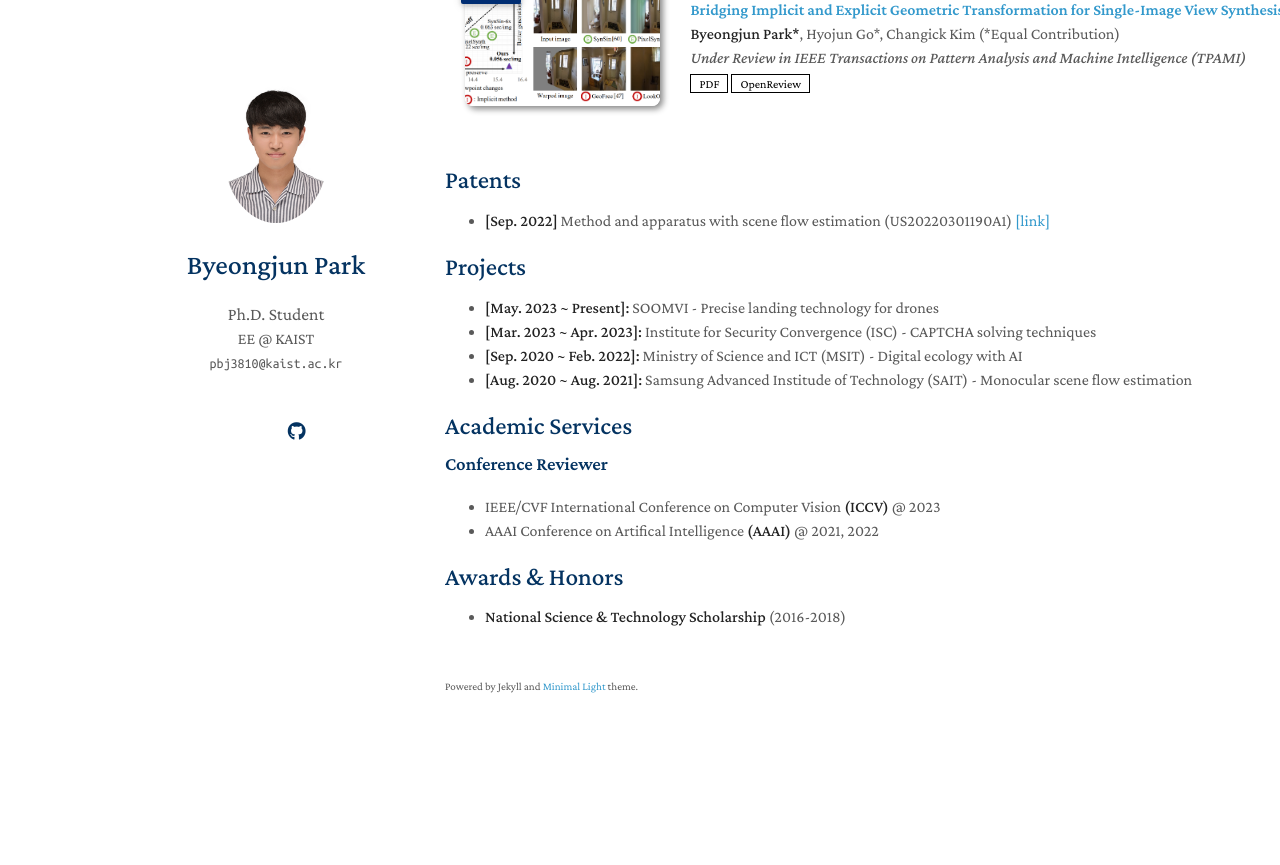
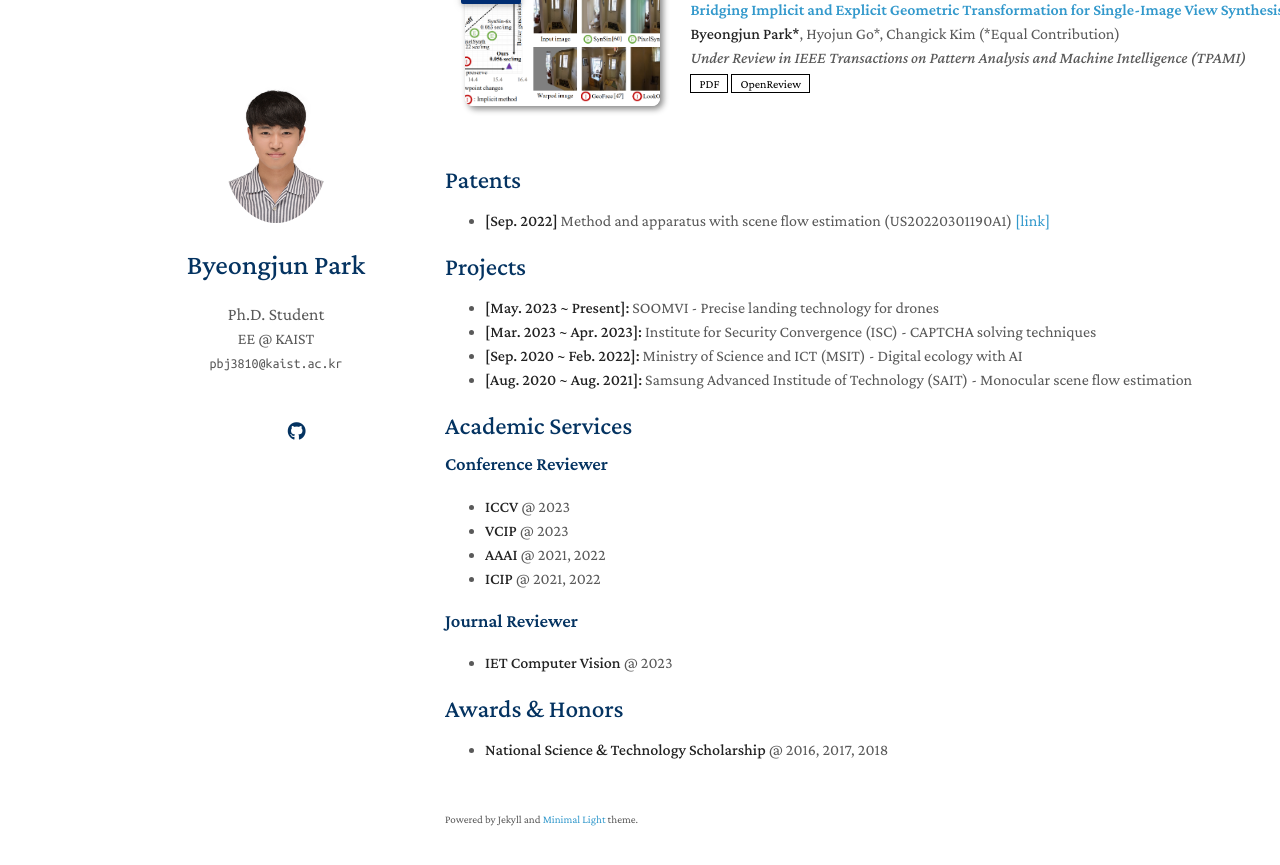
Before and after one commit to byeongjun-park/byeongjun-park.github.io, a Jekyll site: the page built from index.md, in a window 1280 px wide and 900 px high, scrolled down 1682 px. Shown: the top 865 px of the window. Built offline with Jekyll 4.4.1, drawn with Linux system fonts in a browser that asks for light colours; nearby versions of some CDN libraries; a style sheet for code colours, icons or effects is not loaded; our own code applies the rules of GitHub Pages for plain Markdown files; before the commit the page ends 2449 px from its top, so only the background shows below that.

Commit message:
profile update

```diff
--- a/index.md
+++ b/index.md
@@ -38,9 +38,15 @@ layout: homepage
 
 ### Conference Reviewer
 
-* IEEE/CVF International Conference on Computer Vision **(ICCV)** @ 2023
-* AAAI Conference on Artifical Intelligence **(AAAI)** @ 2021, 2022
+* **ICCV** @ 2023
+* **VCIP** @ 2023
+* **AAAI** @ 2021, 2022
+* **ICIP** @ 2021, 2022
+
+### Journal Reviewer
+
+* **IET Computer Vision** @ 2023
 
 ## Awards & Honors
 
-* **National Science & Technology Scholarship** (2016-2018)
+* **National Science & Technology Scholarship** @ 2016, 2017, 2018
```
